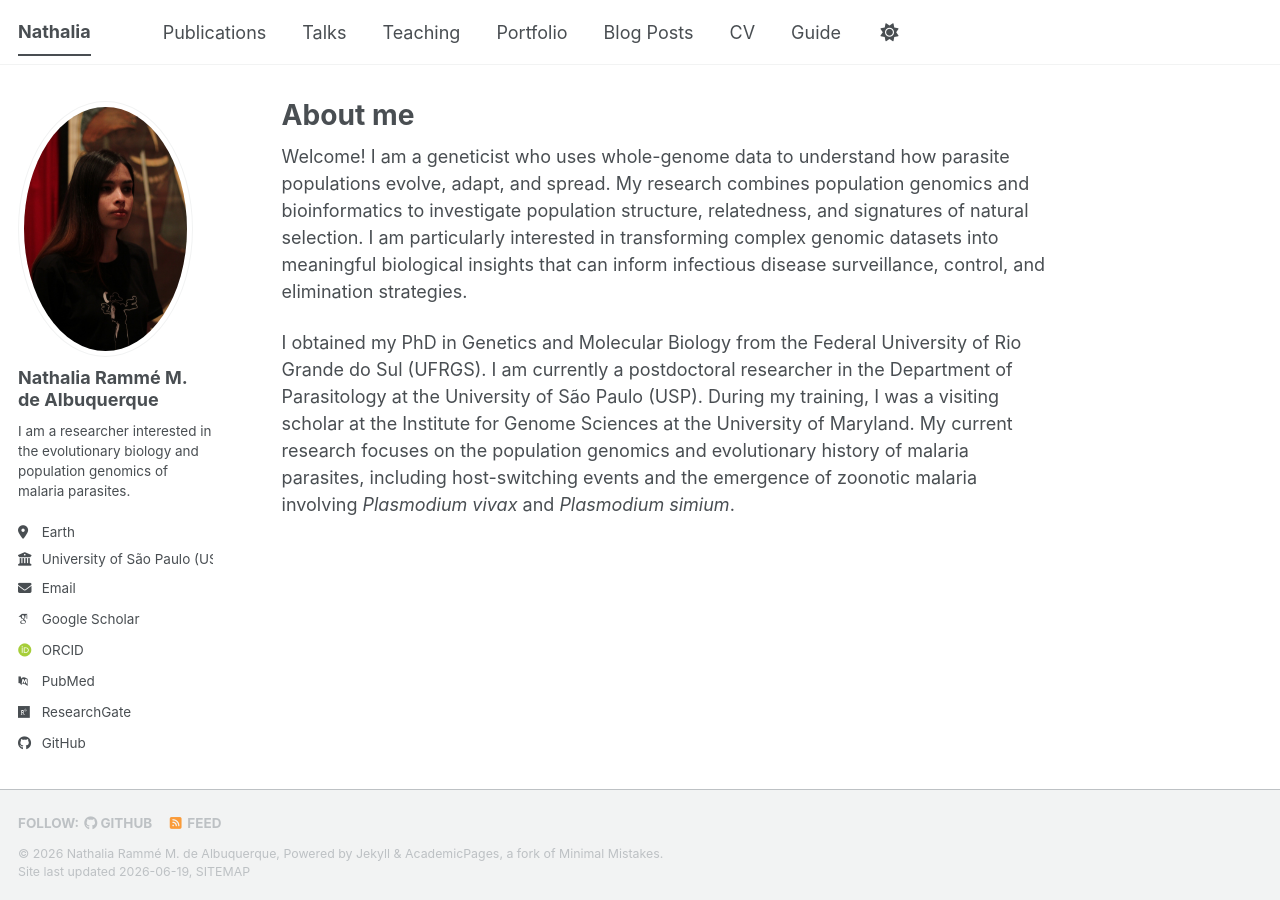
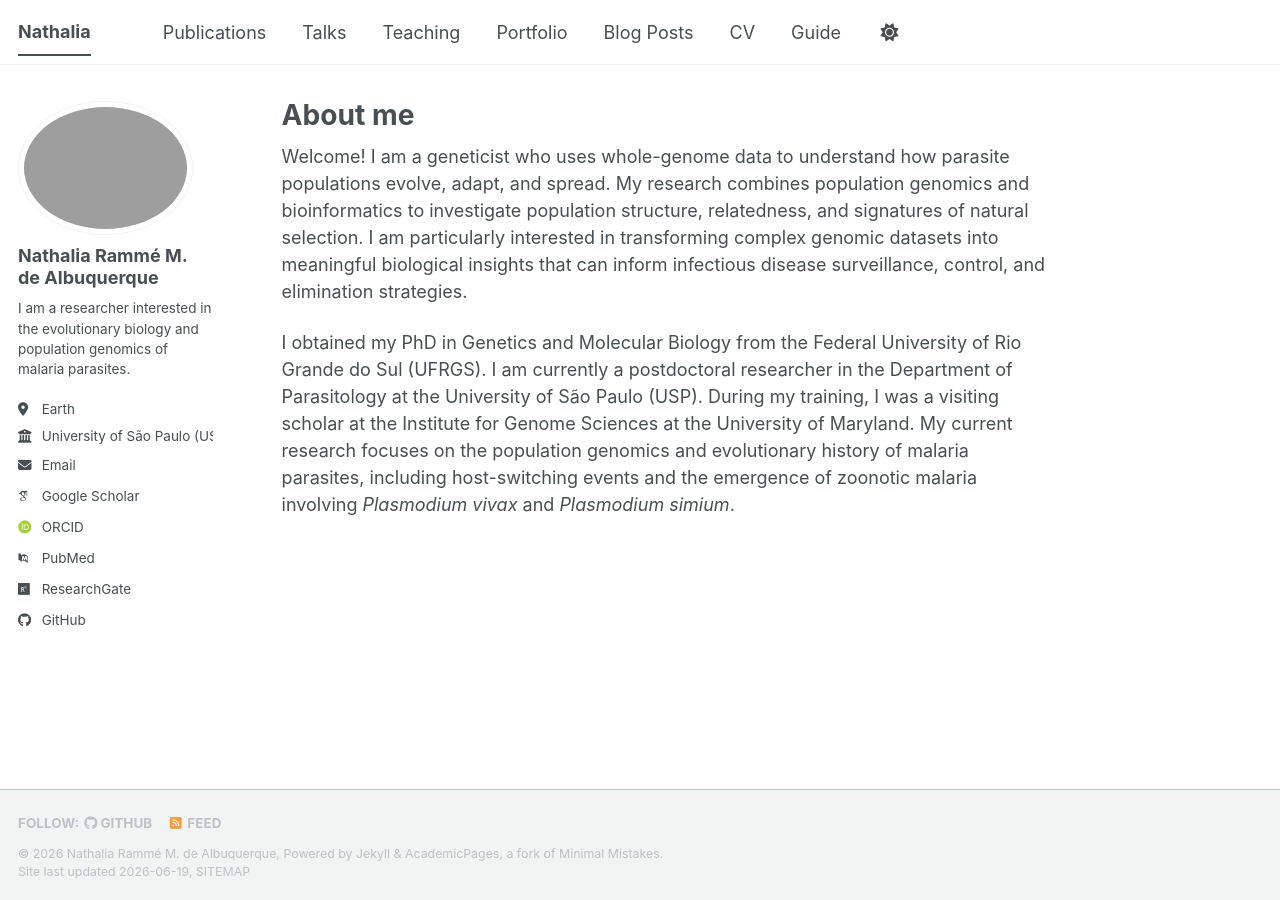
Before and after one commit to nramme/nramme.github.io, a Jekyll site: the page built from _pages/about.md, in a window 1280 px wide. Built offline with Jekyll 4.4.1, drawn with Linux system fonts in a browser that asks for light colours; some web fonts are replaced; a script bundle is joined from its source files by our own code; library files that are not in the unit come from our copies.

Commit message:
Update _config.yml

```diff
--- a/_config.yml
+++ b/_config.yml
@@ -23,7 +23,7 @@ repository               : "nramme/nramme.github.io"
 #               Additional customization can be done by editing /_includes/author-profile.html
 author:
   # Biographic information
-  avatar           : "IMG_3650.JPG"
+  avatar           : "avatar.JPG"
   name             : "Nathalia Rammé M. de Albuquerque"
   pronouns         : # example: "she/her"
   bio              : "I am a researcher interested in the evolutionary biology and population genomics of malaria parasites."
```
